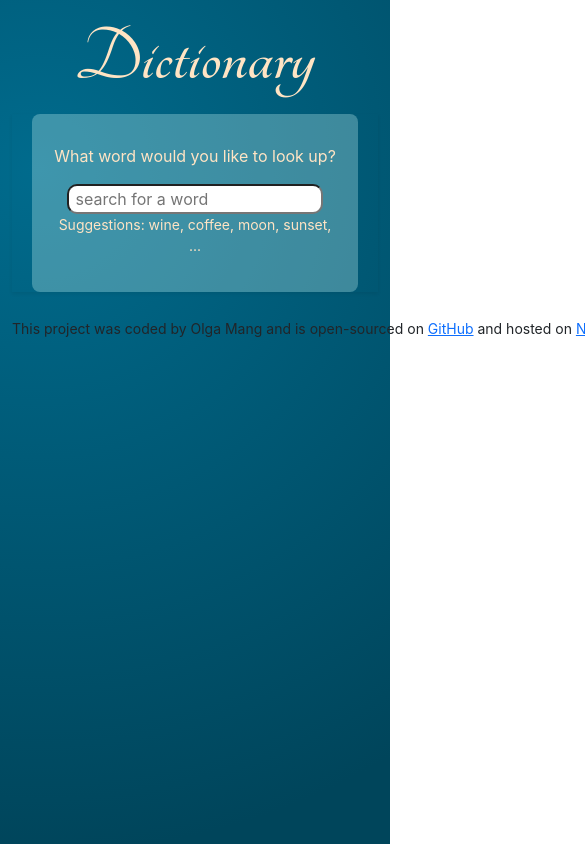
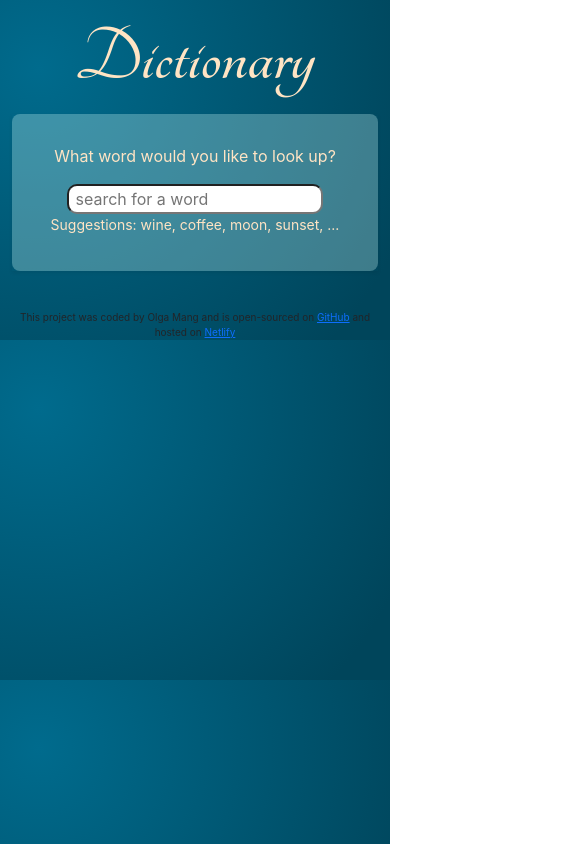
Before and after one commit to Ligeia1/react-dictionary-app, a React (Create React App) app: page / in a window 390 px wide. Shown: the top 844 px of the page, 585 px wide, since content can reach past the window. Built offline with nearby package versions, Linux system fonts and the light colour scheme.

Commit message:
Improved responsiveness

```diff
--- a/src/App.css
+++ b/src/App.css
@@ -4,24 +4,27 @@ section {
   text-align: center;
   padding: 30px 20px 20px 20px;
   color: bisque;
-  margin: 5px 20px 20px 20px;
+  margin-bottom: 15px;
 }
 
-.App {
+body {
   text-align: center;
   background: radial-gradient(
     circle at 10% 20%,
     rgb(0, 107, 141) 0%,
     rgb(0, 69, 91) 90%
   );
-  height: 100vh;
+}
+
+.App {
+  max-width: 800px;
+  margin: 0 auto;
 }
 
 .App h1 {
   font-family: "Tangerine", cursive;
   font-weight: 700;
   font-size: 80px;
-  background-size: cover;
   color: bisque;
   padding-top: 10px;
 }
@@ -29,4 +32,5 @@ section {
 .App footer {
   width: max-content;
   margin: 0 auto;
+  font-size: 10px;
 }
--- a/src/App.js
+++ b/src/App.js
@@ -8,8 +8,8 @@ function App() {
         <h1>Dictionary</h1>
 
         <Dictionary />
-        <footer className="text-center mt-4">
-          <small>
+        <div className="row">
+          <footer className="text-center mt-4">
             {" "}
             This project was coded by Olga Mang and is open-sourced on{" "}
             <a
@@ -27,8 +27,8 @@ function App() {
             >
               Netlify{" "}
             </a>
-          </small>
-        </footer>
+          </footer>
+        </div>
       </div>
     </div>
   );
```
